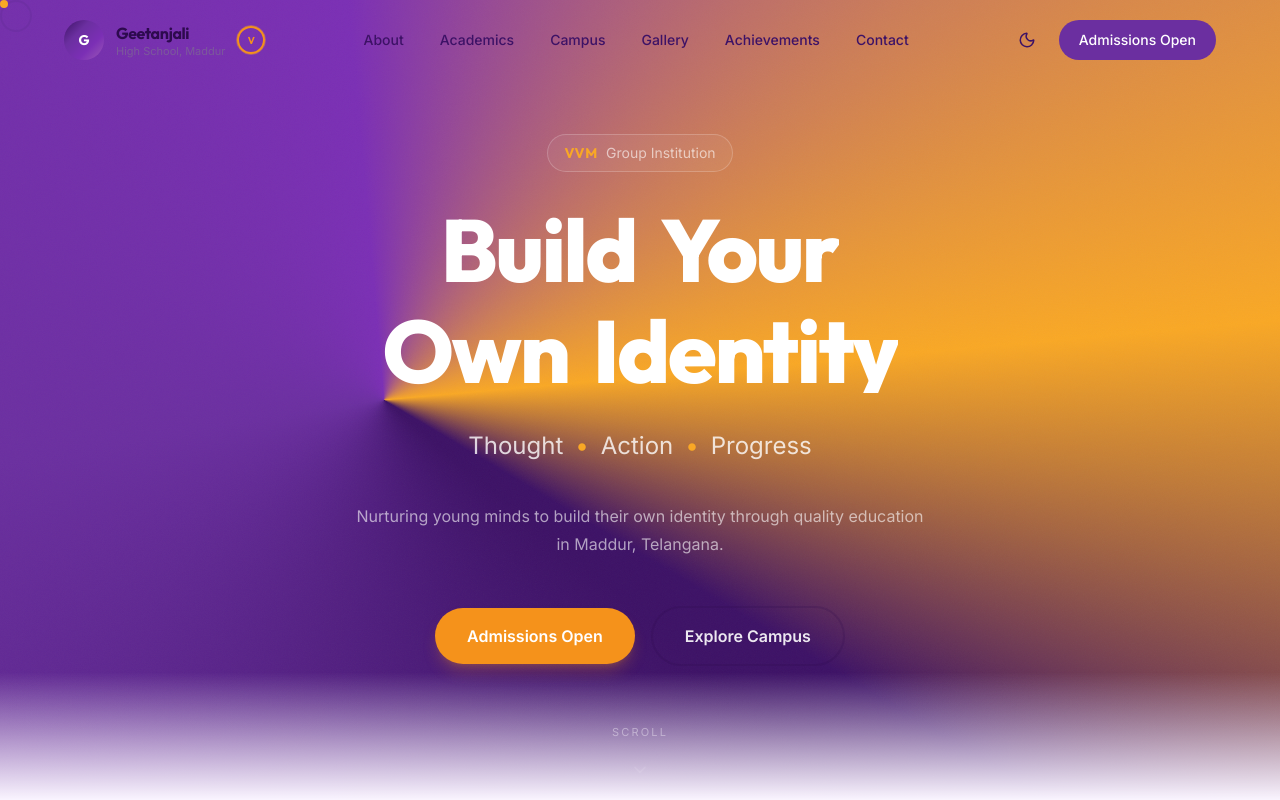
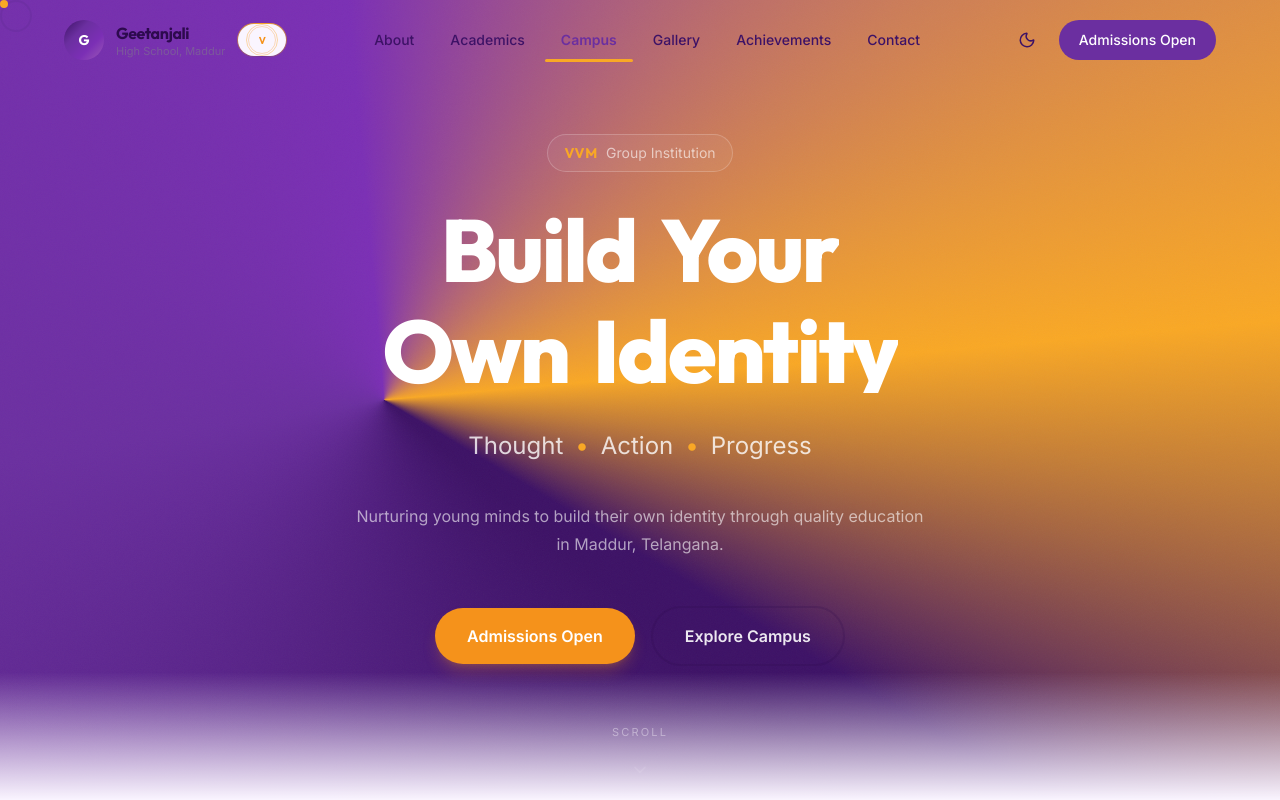
Before and after one commit to bhanreddy/ghs-website, a Next.js app: page / in a window 1280 px wide. Shown: the top 800 px of the page. Built offline with nearby package versions, Linux system fonts and the light colour scheme.

Commit message:
enhance(navbar): VVM rotating badge border + wordmark clip reveal + layoutId indicator

```diff
--- a/src/app/globals.css
+++ b/src/app/globals.css
@@ -367,3 +367,35 @@ p {
   66%  { --hero-angle: 115deg; --hero-stop1: 2%;  --hero-stop2: 38%; }
   100% { --hero-angle: 150deg; --hero-stop1: 8%;  --hero-stop2: 50%; }
 }
+
+/* ============================================================
+   VVM BADGE ROTATING BORDER (WEBGL-FREE)
+   ============================================================ */
+
+@property --badge-angle {
+  syntax: '<angle>';
+  inherits: false;
+  initial-value: 0deg;
+}
+
+.vvm-badge-rotating {
+  background: conic-gradient(from var(--badge-angle), #F9A825, #6B2FA0, #F9A825);
+  animation: rotateBadge 4s linear infinite;
+  padding: 1px; /* the "border" is the background showing through a 1px gap */
+  border-radius: 9999px;
+  display: inline-block;
+}
+
+@keyframes rotateBadge {
+  to { --badge-angle: 360deg; }
+}
+
+.vvm-badge-rotating-inner {
+  background: var(--brand-bg);
+  border-radius: 9999px;
+  padding: 2px 10px;
+  display: flex;
+  align-items: center;
+  justify-content: center;
+  transition: background-color 0.4s var(--ease-smooth);
+}
--- a/src/components/sections/Header.tsx
+++ b/src/components/sections/Header.tsx
@@ -11,13 +11,31 @@ import siteConfig from "@/content/siteConfig.json";
 export default function Header() {
   const [scrolled, setScrolled] = useState(false);
   const [mobileOpen, setMobileOpen] = useState(false);
+  const [activeSection, setActiveSection] = useState("");
   const { theme, toggleTheme } = useTheme();
 
   useEffect(() => {
     const handleScroll = () => {
       setScrolled(window.scrollY > 50);
+
+      // Detect active section
+      const sections = siteConfig.navLinks.map((link) => link.href.replace("#", ""));
+      const scrollPosition = window.scrollY + window.innerHeight / 3;
+
+      for (const section of sections) {
+        const el = document.getElementById(section);
+        if (el) {
+          const top = el.offsetTop;
+          const height = el.offsetHeight;
+          if (scrollPosition >= top && scrollPosition < top + height) {
+            setActiveSection(section);
+            break;
+          }
+        }
+      }
     };
     window.addEventListener("scroll", handleScroll, { passive: true });
+    handleScroll();
     return () => window.removeEventListener("scroll", handleScroll);
   }, []);
 
@@ -45,35 +63,58 @@ export default function Header() {
       >
         <div className="section-container flex items-center justify-between">
           {/* Logo + Wordmark + VVM Badge */}
-          <a href="#" className="flex items-center gap-3 group">
+          <a href="#" className="flex items-center gap-3 group" data-cursor="hover">
             {/* Logo placeholder — Purple circle with GHS */}
             <div className="relative w-10 h-10 rounded-full bg-ribbon flex items-center justify-center shrink-0">
               <span className="text-white font-display font-bold text-sm">G</span>
             </div>
             <div className="hidden sm:flex flex-col leading-tight">
-              <span className="font-display font-bold text-brand-text-strong text-base tracking-tight group-hover:text-brand-primary transition-colors duration-300">
+              <motion.span
+                initial={{ clipPath: "inset(100% 0 0 0)" }}
+                animate={{ clipPath: "inset(0% 0 0 0)" }}
+                transition={{ duration: 0.6, ease: [0.22, 1, 0.36, 1], delay: 0.2 }}
+                className="font-display font-bold text-brand-text-strong text-base tracking-tight group-hover:text-brand-primary transition-colors duration-300 block"
+              >
                 Geetanjali
-              </span>
-              <span className="text-brand-text-muted text-[11px] font-body">
+              </motion.span>
+              <motion.span
+                initial={{ clipPath: "inset(100% 0 0 0)" }}
+                animate={{ clipPath: "inset(0% 0 0 0)" }}
+                transition={{ duration: 0.6, ease: [0.22, 1, 0.36, 1], delay: 0.3 }}
+                className="text-brand-text-muted text-[11px] font-body block"
+              >
                 High School, Maddur
-              </span>
+              </motion.span>
             </div>
             <VVMBadge size="sm" showLabel={false} className="hidden sm:flex" />
           </a>
 
           {/* Desktop Navigation */}
           <nav className="hidden lg:flex items-center gap-1">
-            {siteConfig.navLinks.map((link) => (
+            {siteConfig.navLinks.map((link) => {
+              const sectionId = link.href.replace("#", "");
+              const isActive = activeSection === sectionId;
+              return (
                 <a
                   key={link.href}
                   href={link.href}
-                className="relative px-4 py-2 text-sm font-body font-medium text-brand-text hover:text-brand-primary transition-colors duration-300 group"
+                  className={cn(
+                    "relative px-4 py-2 text-sm font-body font-medium transition-colors duration-300",
+                    isActive ? "text-brand-primary font-semibold" : "text-brand-text hover:text-brand-primary"
+                  )}
+                  data-cursor="hover"
                 >
                   {link.label}
-                {/* Animated underline */}
-                <span className="absolute bottom-0 left-1/2 -translate-x-1/2 w-0 h-[2px] bg-brand-primary group-hover:w-3/4 transition-all duration-300 ease-[var(--ease-smooth)]" />
+                  {isActive && (
+                    <motion.span
+                      layoutId="nav-indicator"
+                      className="absolute -bottom-1 left-0 right-0 h-[3px] bg-brand-accent rounded-full"
+                      transition={{ type: "spring", stiffness: 380, damping: 30 }}
+                    />
+                  )}
                 </a>
-            ))}
+              );
+            })}
           </nav>
 
           {/* Right side: Theme toggle + Mobile trigger */}
--- a/src/components/ui/VVMBadge.tsx
+++ b/src/components/ui/VVMBadge.tsx
@@ -23,18 +23,19 @@ export default function VVMBadge({ size = "md", className, showLabel = true }: V
 
   return (
     <div className={cn("inline-flex items-center gap-1.5", className)}>
-      {/* Rotating seal/crest */}
-      <div className="relative">
-        {/* Outer ring — subtle rotation */}
+      {/* Rotating seal/crest with conic gradient border */}
+      <div className="vvm-badge-rotating">
+        <div className="vvm-badge-rotating-inner">
           <div
             className={cn(
-            "rounded-full border-2 border-brand-secondary flex items-center justify-center font-display font-bold text-brand-secondary relative",
+              "rounded-full border border-brand-secondary/30 flex items-center justify-center font-display font-bold text-brand-secondary relative",
               sizeClasses[size]
             )}
           >
             {/* Decorative ring */}
             <div className="absolute inset-[-3px] rounded-full border border-brand-accent/40 animate-spin-slow" />
             <span className="relative z-10">V</span>
+          </div>
         </div>
       </div>
 
```
Lines whose indentation alone changed are shown as unchanged.
